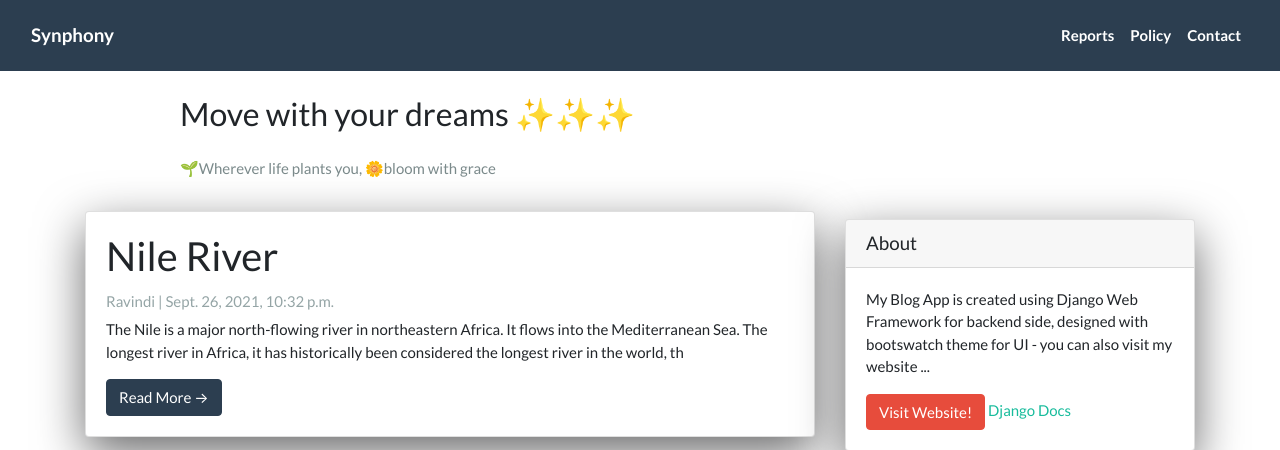
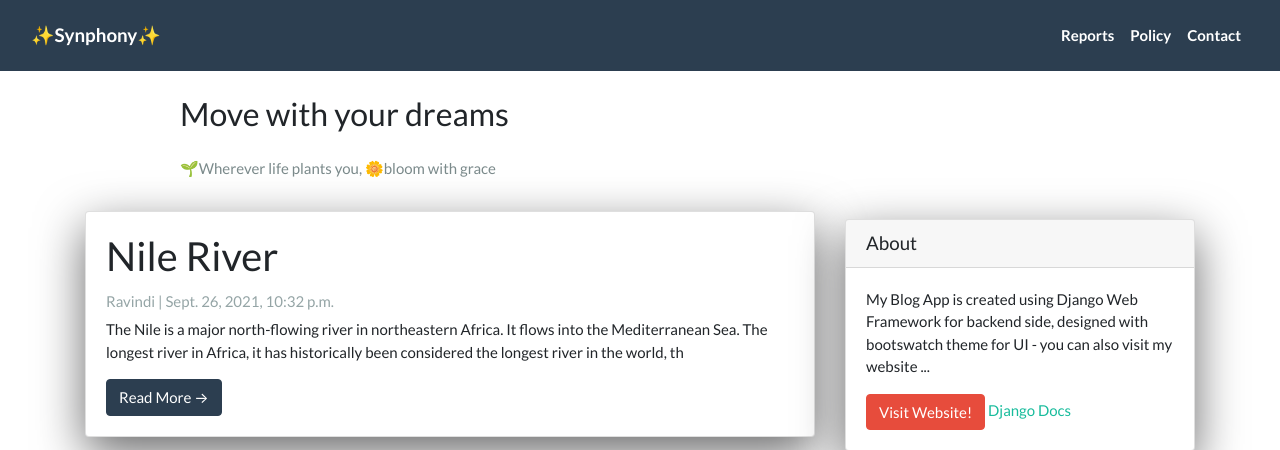
Before and after one commit to NSBM-SPM-2021/github-basics-ravindikumarasinghe, a Django app: page / in a window 1280 px wide. Shown: the top 450 px of the page. Run offline with Django 3.2, Linux system fonts and the light colour scheme; data comes from the database, SQL or seed files in the repository; some libraries are stand-ins or nearby versions.

Commit message:
Content add - Deployment 2.1

```diff
--- a/App/templates/base.html
+++ b/App/templates/base.html
@@ -15,7 +15,7 @@
   <!-- Navigation -->
   <nav class="navbar navbar-expand-lg navbar-dark bg-primary" id="mainNav">
     <div class="container-fluid">
-      <a class="navbar-brand font-weight-bold" href="{% url 'home' %}">Synphony</a>
+      <a class="navbar-brand font-weight-bold" href="{% url 'home' %}">✨Synphony✨</a>
       <div class="collapse navbar-collapse" id="navbarResponsive">
         <ul class="navbar-nav ml-auto">
           <li class="nav-item text-black">
--- a/App/templates/index.html
+++ b/App/templates/index.html
@@ -6,7 +6,7 @@
     <div class="row">
       <div class=" col-md-8 col-md-10 mx-auto">
         <div class="site-heading">
-          <h3 class=" site-heading my-4 mt-3 text-black"> Move with your dreams ✨✨✨</h3>
+          <h3 class=" site-heading my-4 mt-3 text-black"> Move with your dreams</h3>
           <p class="text-dark">🌱Wherever life plants you, 🌼bloom with grace</p>
         </div>
       </div>
```
